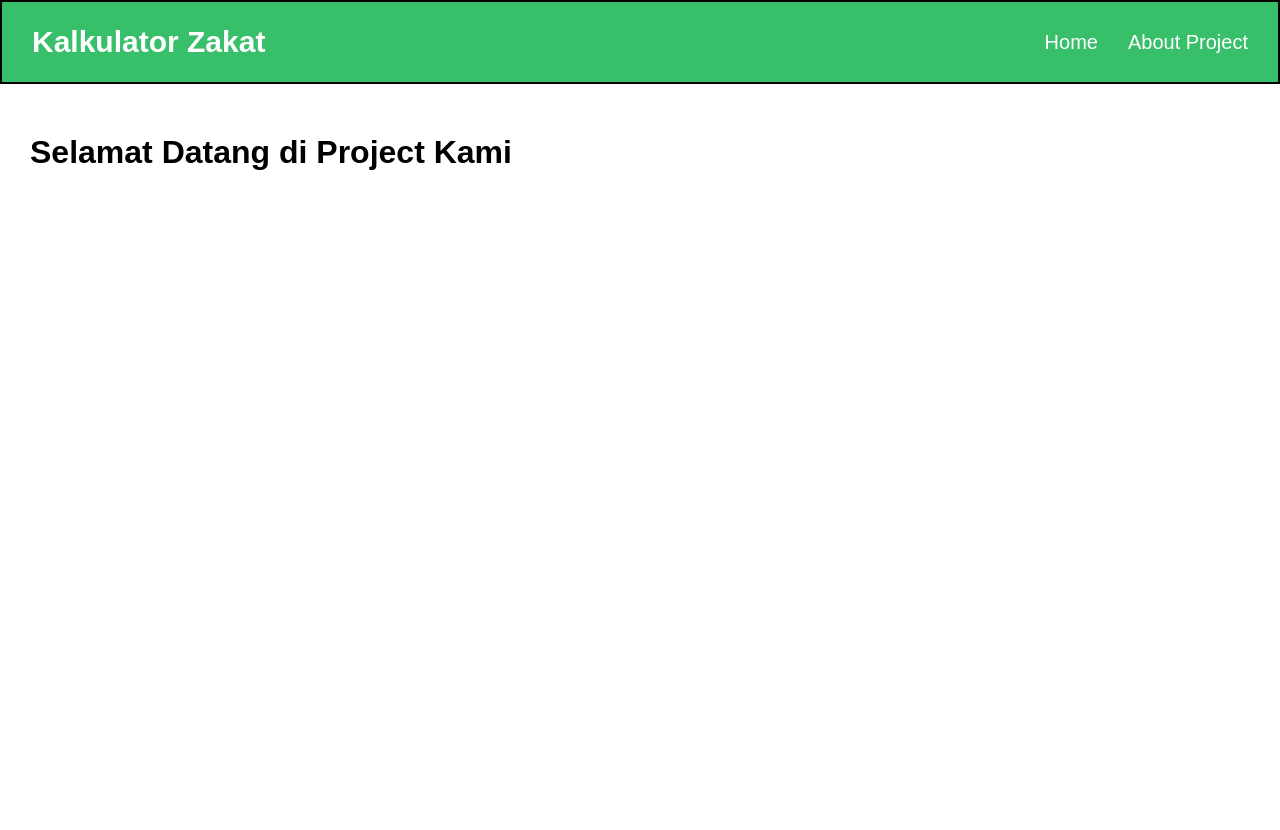
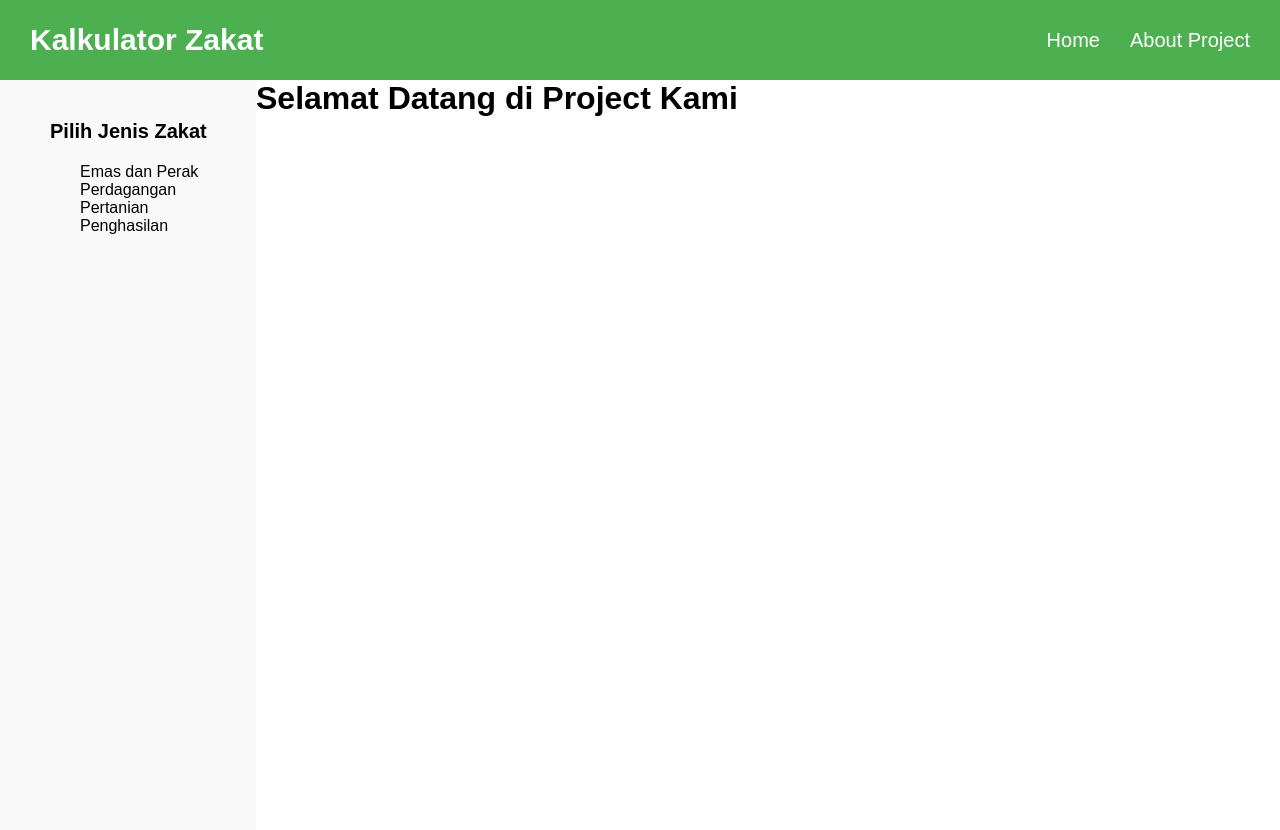
Before and after one commit to nferdy/kelompok_7_project, a Flask app: page / in a window 1280 px wide. Before the commit the page ends 170 px from the top, so only its background shows below. Run offline with Flask 3, Linux system fonts and the light colour scheme.

Commit message:
nambahin page

```diff
--- a/app.py
+++ b/app.py
@@ -1,124 +1,101 @@
-from flask import Flask, render_template, request, jsonify
-from flask_cors import CORS
+from flask import Flask, request,  render_template
+
 app = Flask(__name__)
-CORS(app, resources={r"/*": {"origins": "*"}})
 
 @app.route('/')
-def home_page():
+def home():
     return render_template('home.html')
 
-@app.route('/zakat-emas', methods=['POST'])
+@app.route('/about')
+def about():
+    return render_template('about-project.html')
+
+@app.route('/zakat-emas', methods=['GET', 'POST'])
 def zakat_emas():
-    try:
-        data = request.get_json()
-        total_nilai_emas = float(data['total_nilai_emas'])
-        harga_emas_per_gram = float(data['harga_emas_per_gram'])
+    if request.method == 'POST':
+        try:
+            total_nilai_emas = float(request.form['total_nilai_emas'])
+            harga_emas_per_gram = float(request.form['harga_emas_per_gram'])
 
-        nisab = 85 * harga_emas_per_gram
+            nisab = 85 * harga_emas_per_gram
+            zakat = 0.025 * total_nilai_emas if total_nilai_emas >= nisab else 0
 
-        if total_nilai_emas >= nisab:
-            zakat = 0.025 * total_nilai_emas
-        else:
-            zakat = 0
+            return render_template('zakat_emas.html',
+                                   total_nilai_emas=total_nilai_emas,
+                                   harga_emas_per_gram=harga_emas_per_gram,
+                                   nisab=nisab, zakat=zakat,
+                                   keterangan="Wajib zakat" if zakat > 0 else "Tidak wajib zakat")
+        except ValueError:
+            return render_template('zakat_emas.html', error="Input tidak valid.")
+    return render_template('emas-perak.html')
 
+@app.route('/zakat-perdagangan', methods=['GET', 'POST'])
+def zakat_perdagangan():
+    if request.method == 'POST':
+        try:
+            modal = float(request.form['modal'])
+            keuntungan = float(request.form['keuntungan'])
+            piutang = float(request.form['piutang'])
+            hutang = float(request.form['hutang'])
+            kerugian = float(request.form['kerugian'])
+            harga_emas_per_gram = float(request.form['harga_emas_per_gram'])
 
-        return jsonify({
-            "total_nilai_emas": total_nilai_emas,
-            "harga_emas_per_gram": harga_emas_per_gram,
-            "nisab": nisab,
-            "zakat": zakat,
-            "keterangan": "Wajib zakat" if zakat > 0 else "Tidak wajib zakat"
-        })
+            nisab = 85 * harga_emas_per_gram
+            nilai = (modal + keuntungan + piutang) - (kerugian + hutang)
+            zakat = 0.025 * nilai if nilai >= nisab else 0
 
-    except (ValueError, KeyError):
-        return jsonify({"error": "Input tidak valid. Pastikan mengirim 'total_nilai_emas' dan 'harga_emas_per_gram'."}), 400
+            return render_template('zakat_perdagangan.html',
+                                   modal=modal, keuntungan=keuntungan,
+                                   piutang=piutang, hutang=hutang,
+                                   kerugian=kerugian, nilai=nilai,
+                                   harga_emas_per_gram=harga_emas_per_gram,
+                                   nisab=nisab, zakat=zakat,
+                                   keterangan="Wajib zakat" if zakat > 0 else "Tidak wajib zakat")
+        except ValueError:
+            return render_template('zakat_perdagangan.html', error="Input tidak valid.")
+    return render_template('zakat_perdagangan.html')
 
-@app.route('/zakat-perdagangan', methods=['POST'])
-def zakat_perdagangan():
-    try:
-        # comment:
-        data = request.get_json()
-        modal = float(data['modal'])
-        keuntungan = float(data['keuntungan'])
-        piutang = float(data['piutang'])
-        hutang= float(data['hutang'])
-        kerugian = float(data['kerugian'])
-        harga_emas_per_gram = float(data['harga_emas_per_gram'])
+@app.route('/zakat-pertanian', methods=['GET', 'POST'])
+def zakat_pertanian():
+    if request.method == 'POST':
+        try:
+            hasil_panen = float(request.form['hasil_panen'])
+            sistem_pengairan = request.form['sistem_pengairan']
 
-        nisab = 85 * harga_emas_per_gram
-        nilai = (modal + keuntungan + piutang) - (kerugian + hutang)
+            if sistem_pengairan not in ['irigasi', 'alami']:
+                return render_template('zakat_pertanian.html', error="Sistem pengairan harus 'irigasi' atau 'alami'.")
 
-        if nilai >= nisab:
-            zakat = 0.025 * nilai
-        else:
-            zakat = 0
+            nisab = 653  # dalam kg padi
+            zakat_percentage = 0.05 if sistem_pengairan == 'irigasi' else 0.10
+            zakat = hasil_panen * zakat_percentage if hasil_panen >= nisab else 0
 
-        return jsonify({
-            "total harta": nilai,
-            "harga_emas_per_gram": harga_emas_per_gram,
-            "nisab": nisab,
-            "zakat": zakat,
-            "keterangan": "Wajib zakat" if zakat > 0 else "Tidak wajib zakat"
-        })
-    except (ValueError, KeyError):
-        return jsonify({"error": "Input tidak valid. Pastikan mengirim 'total_nilai_emas' dan 'harga_emas_per_gram'."}), 400
-    # end try
+            return render_template('zakat_pertanian.html',
+                                   hasil_panen=hasil_panen,
+                                   sistem_pengairan=sistem_pengairan,
+                                   nisab=nisab, zakat=zakat,
+                                   keterangan="Wajib zakat" if zakat > 0 else "Tidak wajib zakat")
+        except ValueError:
+            return render_template('zakat_pertanian.html', error="Input tidak valid.")
+    return render_template('zakat_pertanian.html')
 
-@app.route('/zakat-pertanian', methods=['POST'])
-def zakat_pertanian():
-    try:
-        data = request.get_json()
-        hasil_panen = float(data['hasil_panen'])
-        sistem_pengairan = data['sistem_pengairan']
+@app.route('/zakat-penghasilan', methods=['GET', 'POST'])
+def zakat_penghasilan():
+    if request.method == 'POST':
+        try:
+            hasil_penghasilan = float(request.form['hasil_penghasilan'])
+            harga_emas_per_gram = float(request.form['harga_emas_per_gram'])
 
-        if sistem_pengairan not in ['irigasi', 'alami']:
-            return jsonify({"error": "Sistem_pengairan harus 'irigasi' atau 'alami'"}), 400
+            nisab = 85 * harga_emas_per_gram
+            zakat = 0.025 * hasil_penghasilan if hasil_penghasilan >= nisab else 0
 
-        nisab = 653 #dalam kg padi
-        zakat_percentage = 0.05 if sistem_pengairan == 'irigasi' else 0.10
-
-        if hasil_panen >= nisab:
-            zakat = hasil_panen * zakat_percentage
-        else:
-            zakat = 0
-
-
-        return jsonify({
-            "hasil_panen": hasil_panen,
-            "sistem_pengairan": sistem_pengairan,
-            "nisab": nisab,
-            "zakat": zakat,
-            "keterangan": "Wajib zakat" if zakat > 0 else "Tidak wajib zakat"
-        })
-
-    except (ValueError, KeyError):
-        return jsonify({"error": "Input tidak valid. Pastikan mengirim 'hasil_panen' dan 'sistem_pengairan'."}), 400
-
-@app.route('/zakat-penghasilan', methods=['POST'])
-def zakat_penghasilan():
-    try:
-        data = request.get_json()
-        hasil_penghasilan = float(data['hasil_penghasilan'])
-        harga_emas_per_gram = float(data['harga_emas_per_gram'])
-
-        nisab = 85 * harga_emas_per_gram
-
-        if hasil_penghasilan >= nisab:
-            zakat = 0.025 * hasil_penghasilan
-        else:
-            zakat = 0
-
-        return jsonify({
-            "hasil_penghasilan": hasil_penghasilan,
-            "harga_emas_per_gram": harga_emas_per_gram,
-            "nisab": nisab,
-            "zakat": zakat,
-            "keterangan": "Wajib zakat" if zakat > 0 else "Tidak wajib zakat"
-        })
-
-    except (ValueError, KeyError):
-        return jsonify({"error": "Input tidak valid. Pastikan mengirim 'hasil_penghasilan' dan 'harga_emas_per_gram'."}), 400
-
+            return render_template('zakat_penghasilan.html',
+                                   hasil_penghasilan=hasil_penghasilan,
+                                   harga_emas_per_gram=harga_emas_per_gram,
+                                   nisab=nisab, zakat=zakat,
+                                   keterangan="Wajib zakat" if zakat > 0 else "Tidak wajib zakat")
+        except ValueError:
+            return render_template('zakat_penghasilan.html', error="Input tidak valid.")
+    return render_template('zakat_penghasilan.html')
 
 if __name__ == '__main__':
-    app.run(debug=True)
+    app.run(host="0.0.0.0", port=5000, debug=True)
--- a/static/css/style.css
+++ b/static/css/style.css
@@ -6,9 +6,8 @@
 
 nav {
     height: 80px;
-    background-color: rgb(55, 191, 105);
+    background-color: #4CAF50;
     display: flex;
-    border: 2px solid black;
     align-items: center;
     justify-content: space-between;
 }
@@ -47,5 +46,64 @@ nav {
 }
 
 .content {
-    margin: 50px 0 0 30px;
+    display: flex;
+    min-height: 750px;
 }
+
+.sidebar{
+    flex: 1;
+    background-color: rgb(249, 249, 249);
+}
+
+.sidebar_title {
+    font-size: 20px;
+    font-weight: 600;
+    margin: 40px 0 0 50px;
+}
+
+.list_zakat {
+    list-style-type: none;
+    margin: 20px 0 0 80px;
+}
+
+.list_zakat a {
+    text-decoration: none;
+    color: black;
+}
+
+.list_zakat a:hover {
+    text-decoration: underline;
+}
+
+.menu_kal {
+    flex: 4;
+}
+
+.title_zakat {
+    margin: 40px 0 0 50px;
+}
+
+.form_input form {
+    display: flex;
+    flex-direction: column;
+    margin: 20px 0 0 50px;
+}
+
+input[type=number] {
+    width: 50%;
+    padding: 12px 20px;
+    margin: 8px 0;
+    box-sizing: border-box;
+}
+
+input[type=submit] {
+    width: 10%;
+    font-size: 15px;
+    background-color: #4CAF50;
+    color: white;
+    padding: 10px 15px;
+    margin: 8px 0;
+    border: none;
+    border-radius: 4px;
+    cursor: pointer;
+  }
--- /dev/null
+++ b/templates/about-project.html
@@ -0,0 +1,5 @@
+{% extends "base.html" %}
+
+{% block content %}
+<h1>Tentang Project Kami</h1>
+{% endblock %}
--- a/templates/base.html
+++ b/templates/base.html
@@ -13,19 +13,28 @@
         </div>
         <div class="option">
             <ul class="nav_option">
-                <li class="home"><a href="{{url_for ('home_page')}}">Home</a></li>
-                <li class="about"><a href="/about">About Project</a></li>
+                <li class="home"><a href="{{url_for ('home')}}">Home</a></li>
+                <li class="about"><a href="{{url_for ('about')}}">About Project</a></li>
             </ul>
         </div>
     </nav>
 
     <div class="content">
         <div class="sidebar">
-            <p></p>
+            <p class="sidebar_title">Pilih Jenis Zakat</p>
+            <ul class="list_zakat">
+                <li><a href="{{url_for ('zakat_emas')}}">Emas dan Perak</a></li>
+                <li><a href="">Perdagangan</a></li>
+                <li><a href="">Pertanian</a></li>
+                <li><a href="">Penghasilan</a></li>
+            </ul>
         </div>
-        {% block content %}
 
-        {% endblock %}
+        <div class="menu_kal">
+            {% block content %}
+
+            {% endblock %}
+        </div>
     </div>
 
 </body>
```
Also changed, not shown: templates/emas-perak.html (added, +12 -0 lines).
